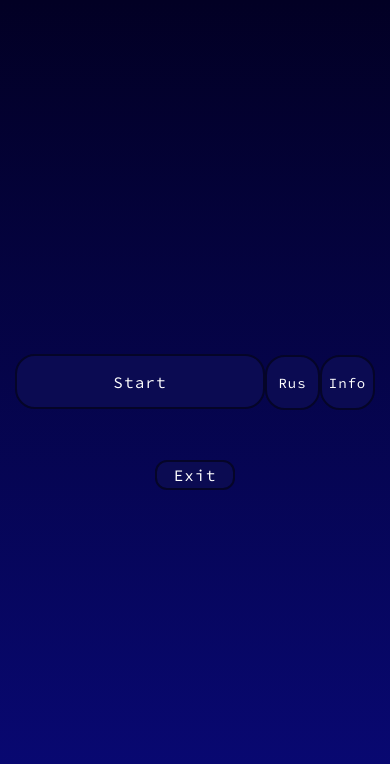
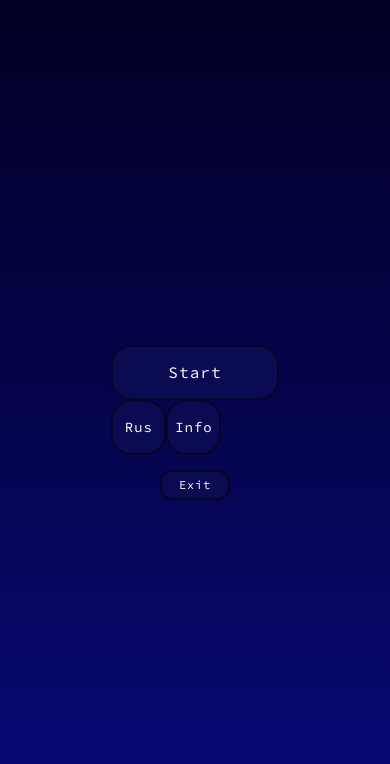
Before and after one commit to ridospapitos/react-typescript-quiz-app, a React (Vite) app in the folder quiz app reactts/: page / in a window 390 px wide. Shown: the top 764 px of the page. Built offline with nearby package versions, Linux system fonts and the light colour scheme.

Commit message:
quiz app v2.01 global (added: responsive css)

```diff
--- a/quiz app reactts/src/EndScreen/EndScreen.module.css
+++ b/quiz app reactts/src/EndScreen/EndScreen.module.css
@@ -1,76 +1,60 @@
+body {
+    margin: 0;
+    display: flex;
+    justify-content: center;
+    align-items: center;
+    min-height: 100vh;
+    background-color: #050528;
+}
+
 .Wrapper {
     display: flex;
     flex-direction: column;
-    width: 700px;
-    height: 450px;
+    width: 90%;
+    max-width: 700px;
+    min-height: 450px;
+    height: auto;
     background-color: #0b0b52;
     border: 2px #050528 solid;
     border-radius: 30px;
     padding: 20px;
+    box-sizing: border-box;
 }
 
 .Title {
     font-size: 28px;
-    margin-bottom: 30px;
+    margin-bottom: 20px;
+    text-align: center;
 }
 
 .StatusText {
     font-size: 20px;
-    margin-bottom: 30px;
+    margin-bottom: 20px;
 }
 
 .Text {
     font-size: 16px;
-    line-height: 200%;
-    margin-bottom: 30px;
+    line-height: 1.6;
+    margin-bottom: 20px;
 }
 
-.Score20 {
-    margin-bottom: 30px;
-    color: #ff0000;
+.Score20, .Score50, .Score80, .Score100 {
+    margin-bottom: 20px;
 }
 
-.Status20 {
+.Status20, .Status50, .Status80, .Status100 {
     font-size: 20px;
-    margin-bottom: 30px;
-    color: #ff0000;
+    margin-bottom: 20px;
 }
 
-.Score50 {
-    margin-bottom: 30px;
-    color: #ff7700;
-}
-
-.Status50 {
-    font-size: 20px;
-    margin-bottom: 30px;
-    color: #ff7700;
-}
-
-.Score80 {
-    margin-bottom: 30px;
-    color: #fff700;
-}
-
-.Status80 {
-    font-size: 20px;
-    margin-bottom: 30px;
-    color: #fff700;
-}
-
-.Score100 {
-    margin-bottom: 30px;
-    color: #09ff00;
-}
-
-.Status100 {
-    font-size: 20px;
-    margin-bottom: 30px;
-    color: #09ff00;
-}
+.Score20, .Status20 { color: #ff0000; }
+.Score50, .Status50 { color: #ff7700; }
+.Score80, .Status80 { color: #fff700; }
+.Score100, .Status100 { color: #09ff00; }
 
 .ResultBtn {
-    width: 200px;
+    width: 100%;
+    max-width: 200px;
     height: 55px;
     border-radius: 20px;
     border: 2px #050528 solid;
@@ -79,9 +63,31 @@
     transition: 0.3s;
     font-size: 15px;
     align-self: center;
+    margin-top: auto;
 }
 
 .ResultBtn:hover {
     background: #121285;
     cursor: pointer;
 }
+
+@media (max-width: 480px) {
+    .Wrapper {
+        width: 95%;
+        padding: 15px;
+        border-radius: 20px;
+    }
+
+    .Title {
+        font-size: 22px;
+    }
+
+    .StatusText, .Status20, .Status50, .Status80, .Status100 {
+        font-size: 18px;
+    }
+
+    .Text {
+        font-size: 14px;
+        line-height: 1.4;
+    }
+}
--- a/quiz app reactts/src/GameScreen/GameScreen.module.css
+++ b/quiz app reactts/src/GameScreen/GameScreen.module.css
@@ -1,33 +1,56 @@
 .Wrapper {
+    width: 95%;
     max-width: 700px;
     display: grid;
     grid-template-columns: repeat(2, 1fr);
-    grid-template-rows: repeat(4, 1fr);
-    grid-column-gap: 0px;
-    grid-row-gap: 0px;
+    grid-template-rows: auto;
+    grid-column-gap: 15px;
+    grid-row-gap: 10px;
     place-items: center;
+    margin: 0 auto;
+    box-sizing: border-box;
 }
 
 p {
     grid-area: 1 / 1 / 2 / 3;
+    text-align: center;
+    font-size: clamp(14px, 4vw, 18px);
 }
 
 .Title {
     grid-area: 2 / 1 / 3 / 3;
-    font-size: 24px;
-    margin: 20px 55px;
+    font-size: clamp(18px, 5vw, 24px);
+    margin: 20px 10px;
+    text-align: center;
 }
 
-.QuestionBtn {
-    width: 250px;
+.QuestionBtn, .wrong, .correct {
+    width: 100%;
+    max-width: 280px;
     height: 55px;
     border-radius: 20px;
     border: 2px #050528 solid;
     background: #0b0b52;
     color: #ffffff;
     transition: 0.3s;
-    font-size: 16px;
-    margin: 15px 0;
+    font-size: clamp(14px, 3.5vw, 16px);
+    margin: 10px 0;
+    box-sizing: border-box;
+    display: flex;
+    align-items: center;
+    justify-content: center;
+}
+
+.wrong {
+    border-color: #000000;
+    background: #a30e0e;
+    pointer-events: none;
+}
+
+.correct {
+    border-color: #000000;
+    background: #258b0f;
+    pointer-events: none;
 }
 
 .QuestionBtn:hover {
@@ -35,28 +58,19 @@ p {
     cursor: pointer;
 }
 
-.wrong {
-    border: 2px #000000 solid;
-    background: #a30e0e;
-    pointer-events: none;
-    width: 250px;
-    height: 55px;
-    border-radius: 20px;
-    color: #ffffff;
-    transition: 0.3s;
-    font-size: 16px;
-    margin: 15px 0;
+@media (max-width: 550px) {
+    .Wrapper {
+        grid-template-columns: 1fr;
+        grid-row-gap: 5px;
+    }
+
+    p, .Title {
+        grid-area: initial;
+    }
+
+    .QuestionBtn, .wrong, .correct {
+        max-width: 100%;
+        height: 50px;
+        margin: 5px 0;
+    }
 }
-
-.correct {
-    border: 2px #000000 solid;
-    background: #258b0f;
-    pointer-events: none;
-    width: 250px;
-    height: 55px;
-    border-radius: 20px;
-    color: #ffffff;
-    transition: 0.3s;
-    font-size: 16px;
-    margin: 15px 0;
-}
--- a/quiz app reactts/src/InfoScreen/InfoScreen.module.css
+++ b/quiz app reactts/src/InfoScreen/InfoScreen.module.css
@@ -1,18 +1,46 @@
 .Wrapper {
-    width: 750px;
-    height: 400px;
+    width: 95%;
+    max-width: 750px;
+    min-height: 400px;
+    height: auto;
     background-color: #0b0b52;
     border: 2px #050528 solid;
     border-radius: 30px;
     padding: 20px;
+    box-sizing: border-box;
+    margin: 0 auto;
 }
 
 .Rules {
     color: white;
-    margin: 20px 55px 20px 0;
+    margin: 20px 0;
+    font-size: clamp(18px, 4vw, 22px);
+    text-align: center;
+}
+
+ul, ol {
+    padding: 0;
+    margin: 0;
 }
 
 li {
-    margin: 20px 10px 20px 25px;
-    font-size: 17px;
+    margin: 15px 10px 15px 20px;
+    font-size: clamp(15px, 3.5vw, 17px);
+    line-height: 1.5;
+    color: white;
 }
+
+@media (max-width: 480px) {
+    .Wrapper {
+        padding: 15px;
+        border-radius: 20px;
+    }
+
+    .Rules {
+        margin: 10px 0;
+    }
+
+    li {
+        margin: 10px 5px 10px 15px;
+    }
+}
--- a/quiz app reactts/src/StartScreen/StartScreen.module.css
+++ b/quiz app reactts/src/StartScreen/StartScreen.module.css
@@ -1,3 +1,17 @@
+.Wrapper {
+    width: 100%;
+    min-height: 100vh;
+    display: flex;
+    flex-direction: row;
+    flex-wrap: wrap;
+    align-items: center;
+    justify-content: center;
+    align-content: center;
+    gap: 10px;
+    padding: 20px;
+    box-sizing: border-box;
+}
+
 .StartBtn {
     width: 250px;
     height: 55px;
@@ -5,59 +19,40 @@
     border: 2px #050528 solid;
     background: #0b0b52;
     color: #ffffff;
+    font-size: 16px;
     transition: 0.3s;
-    font-size: 16px;
 }
 
-.StartBtn:hover {
-    background: #121285;
-    cursor: pointer;
-}
-
-.InfoBtn {
+.LanguageBtn, .InfoBtn {
     width: 55px;
     height: 55px;
     border-radius: 20px;
     border: 2px #050528 solid;
     background: #0b0b52;
     color: #ffffff;
+    font-size: 14px;
     transition: 0.3s;
-    font-size: 14px;
 }
 
-.InfoBtn:hover {
+.StartBtn:hover, .LanguageBtn:hover, .InfoBtn:hover {
     background: #121285;
     cursor: pointer;
 }
 
-.LanguageBtn {
-    width: 55px;
-    height: 55px;
-    border-radius: 20px;
-    border: 2px #050528 solid;
-    background: #0b0b52;
-    color: #ffffff;
-    transition: 0.3s;
-    font-size: 14px;
+@media (max-width: 480px) {
+    .Wrapper {
+        width: 300px;
+        margin: 0 auto;
+        gap: 15px 10px;
     }
 
-.LanguageBtn:hover {
-    background: #121285;
-    cursor: pointer;
+    .StartBtn {
+        width: 100%;
+        flex-basis: 100%;
     }
 
-.TopBtn {
+    .LanguageBtn, .InfoBtn {
         width: 55px;
-    height: 55px;
-    border-radius: 20px;
-    border: 2px #050528 solid;
-    background: #0b0b52;
-    color: #ffffff;
-    transition: 0.3s;
-    font-size: 14px;
+        flex-basis: 55px;
     }
-
-.TopBtn:hover {
-    background: #121285;
-    cursor: pointer;
 }
--- a/quiz app reactts/src/TopListScreen/TopListScreen.module.css
+++ b/quiz app reactts/src/TopListScreen/TopListScreen.module.css
@@ -1,10 +1,21 @@
 .Wrapper {
     display: flex;
     flex-direction: column;
-    width: 700px;
+    width: 95%;
+    max-width: 700px;
     height: auto;
     background-color: #0b0b52;
     border: 2px #050528 solid;
     border-radius: 30px;
     padding: 20px;
+    box-sizing: border-box;
+    margin: 0 auto;
 }
+
+@media (max-width: 480px) {
+    .Wrapper {
+        padding: 15px;
+        border-radius: 20px;
+        width: 98%;
+    }
+}
--- a/quiz app reactts/src/style/App.css
+++ b/quiz app reactts/src/style/App.css
@@ -2,6 +2,7 @@
 
 #root {
     display: flex;
+    min-height: 100vh;
 }
 
 * {
@@ -18,25 +19,42 @@
 }
 
 body {
-    width: 100vw;
-    height: 100vh;
+    width: 100%;
+    min-height: 100vh;
     background: #090979;
     background: linear-gradient(0deg, rgba(9, 9, 121, 1) 0%, rgba(2, 0, 36, 1) 100%);
+    overflow-x: hidden;
 }
 
 .ExitBtn {
     width: 80px;
-    height: 30px;
+    height: 35px;
     border-radius: 12px;
     border: 2px #050528 solid;
     background: #0b0b52;
     color: #ffffff;
     transition: 0.3s;
-    font-size: 16px;
-    margin-top: 50px;
+    font-size: 14px;
+    margin-top: 20px;
+    display: flex;
+    align-items: center;
+    justify-content: center;
 }
 
 .ExitBtn:hover {
     background: #121285;
     cursor: pointer;
 }
+
+.ExitBtn:active {
+    transform: scale(0.95);
+}
+
+@media (max-width: 480px) {
+    .ExitBtn {
+        width: 70px;
+        height: 30px;
+        font-size: 12px;
+        margin-top: 15px;
+    }
+}
--- a/quiz app reactts/src/style/App.module.css
+++ b/quiz app reactts/src/style/App.module.css
@@ -1,14 +1,17 @@
 .Wrapper {
-    width: 100vw;
-    height: 100vh;
+    width: 100%;
+    min-height: 100vh;
     display: flex;
     flex-direction: column;
     align-items: center;
     justify-content: center;
+    padding: 20px;
+    box-sizing: border-box;
 }
 
 .StartBtn {
-    width: 250px;
+    width: 100%;
+    max-width: 250px;
     height: 55px;
     border-radius: 20px;
     border: 2px #050528 solid;
@@ -16,9 +19,22 @@
     color: #ffffff;
     transition: 0.3s;
     font-size: 16px;
+    box-sizing: border-box;
 }
 
 .StartBtn:hover {
     background: #121285;
     cursor: pointer;
 }
+
+.StartBtn:active {
+    transform: scale(0.98);
+}
+
+@media (max-width: 480px) {
+    .StartBtn {
+        max-width: 280px;
+        height: 50px;
+        font-size: 15px;
+    }
+}
```
Lines whose indentation alone changed are shown as unchanged.
